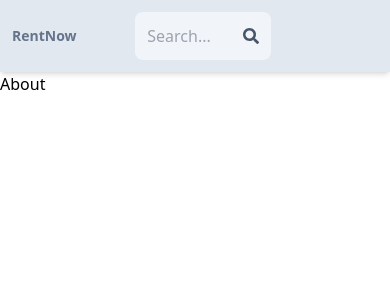
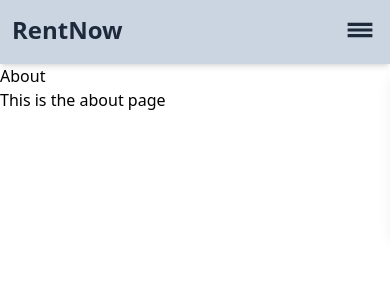
Before and after one commit to rishiSurya9/rentnow, a Next.js app: page /About in a window 390 px wide. Shown: the top 300 px of the page. Built offline with nearby package versions, Linux system fonts and the light colour scheme.

Commit message:
Header Responsive

```diff
--- a/app/About/page.js
+++ b/app/About/page.js
@@ -2,9 +2,13 @@ import React from 'react'
 
 const page = () => {
   return (
-    <div>
-      About
+
+
+    <div className="container">
+      <h1>About</h1>
+      <p>This is the about page</p>
     </div>
+
   )
 }
 
--- a/app/components/header.js
+++ b/app/components/header.js
@@ -1,32 +1,54 @@
 "use client"
-import React from 'react'
+import React, { useState } from 'react';
+import { FaSearch } from 'react-icons/fa';
+import { IoReorderThreeSharp } from "react-icons/io5";
+import Link from 'next/link';
 
-import {FaSearch} from 'react-icons/fa';
-import Link from 'next/link';
 const Header = () => {
+  const [menuVisible, setMenuVisible] = useState(false);
+
+  const ShowMenu = () => {
+    setMenuVisible(!menuVisible); // Toggle the menu visibility
+  };
+
   return (
-    <header className='bg-slate-200 shadow-md'>
+    <>
+      {/* Header */}
+      <header className='bg-slate-300 shadow-md h-16 fixed top-0 left-0 w-full z-50'>
         <div className='flex justify-between items-center max-w-6xl mx-auto p-3'>
           <h1 className='font-bold text-sm sm:text-xl'>
-      <span className='text-slate-500'>RentNow</span>
+            <span className='text-slate-800 text-2xl'>RentNow</span>
           </h1>
-      <form  className='bg-slate-100 p-3 rounded-lg flex items-center'>
-        <input type="text" placeholder='Search...'
-            className='bg-transparent focus:outline-none w-24 sm:w-64' />
-             <button>
-            <FaSearch className='text-slate-600' />
-          </button>
 
-      </form>
-      <ul className='flex gap-4 items-center'>
-      <Link href='/'> <li className='hidden sm:inline text-slate-700 hover:text-lg'>Home</li></Link>
-        <Link href='/About'> <li className='hidden sm:inline text-slate-700 hover:text-lg'>About</li></Link>
-        <Link href='/Profile'> <li className='hidden sm:inline text-slate-700 hover:text-lg'>Profile</li></Link>
-        <Link href='/signup'> <li className='hidden sm:inline text-slate-700 hover:text-lg'>Signup</li></Link>
+          {/* Mobile Menu Icon */}
+          <div
+            onClick={ShowMenu}
+            className='sm:hidden text-4xl text-slate-800 ml-auto cursor-pointer'
+          >
+            <IoReorderThreeSharp />
+          </div>
+
+          {/* Menu Options */}
+          <ul
+            className={`MenuOption flex flex-col sm:flex-row gap-4 items-center sm:static fixed top-16 right-0 p-3 w-1/3 sm:w-auto bg-white sm:bg-transparent shadow-lg sm:shadow-none transition-transform duration-300 ease-in-out ${
+              menuVisible ? 'translate-x-0' : 'translate-x-full'
+            } sm:translate-x-0`}
+          >
+            <Link href='/'><li className='text-slate-700 hover:text-lg'>Home</li></Link>
+            <Link href='/About'><li className='text-slate-700 hover:text-lg'>About</li></Link>
+            <Link href='/Profile'><li className='text-slate-700 hover:text-lg'>Profile</li></Link>
+            <Link href='/signup'><li className='text-slate-700 hover:text-lg'>Signup</li></Link>
           </ul>
         </div>
       </header>
-  )
-}
 
-export default Header
+      {/* Page Content */}
+      <main className='pt-16'>
+        {/* Ensure enough padding to avoid overlap with the fixed header */}
+
+      </main>
+    </>
+  );
+};
+
+export default Header;
```
Lines whose indentation alone changed are shown as unchanged.
